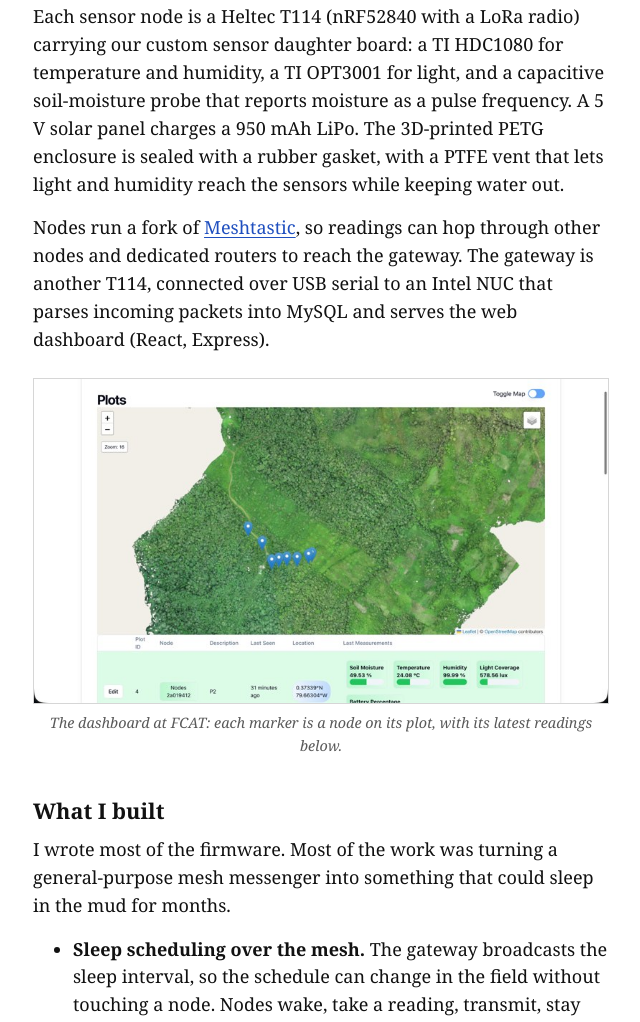
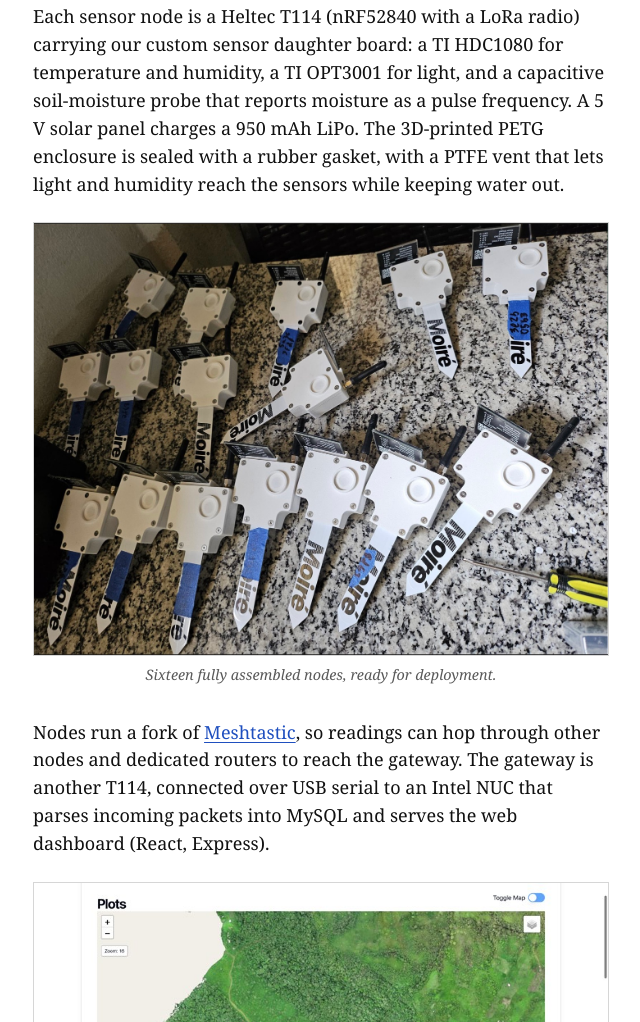
Before and after one commit to yarbschris/yarbschris.github.io, a plain HTML site: page projects/moire.html in a window 1280 px wide. Shown: the part 1928-2950 px from the top of the page, without its empty margins (319-959 px from the left). Drawn offline with Linux system fonts and the light colour scheme.

Commit message:
new moire nodes picture

```diff
--- a/projects/moire.html
+++ b/projects/moire.html
@@ -69,6 +69,10 @@
     <figcaption>Readings hop across the mesh to a gateway; the gateway also sends the sleep schedule back out.</figcaption>
   </figure>
   <p>Each sensor node is a Heltec T114 (nRF52840 with a LoRa radio) carrying our custom sensor daughter board: a TI HDC1080 for temperature and humidity, a TI OPT3001 for light, and a capacitive soil-moisture probe that reports moisture as a pulse frequency. A 5 V solar panel charges a 950 mAh LiPo. The 3D-printed PETG enclosure is sealed with a rubber gasket, with a PTFE vent that lets light and humidity reach the sensors while keeping water out.</p>
+  <figure>
+    <img src="/img/assembled-nodes.jpg" alt="Sixteen fully assembled Moire sensor nodes laid out on a granite counter, each with its white enclosure, antenna, solar panel, and Moiré-branded soil probe" width="1400" height="1053" loading="lazy">
+    <figcaption>Sixteen fully assembled nodes, ready for deployment.</figcaption>
+  </figure>
   <p>Nodes run a fork of <a href="https://github.com/meshtastic/firmware">Meshtastic</a>, so readings can hop through other nodes and dedicated routers to reach the gateway. The gateway is another T114, connected over USB serial to an Intel NUC that parses incoming packets into MySQL and serves the web dashboard (React, Express).</p>
   <figure>
     <img src="/img/dashboard-fcat.jpg" alt="Moire dashboard showing node markers on satellite imagery of the FCAT site, with the latest soil moisture, temperature, humidity, and light readings for a plot" width="800" height="452" loading="lazy">
```
Also changed, not shown: img/assembled-nodes.jpg (added).
